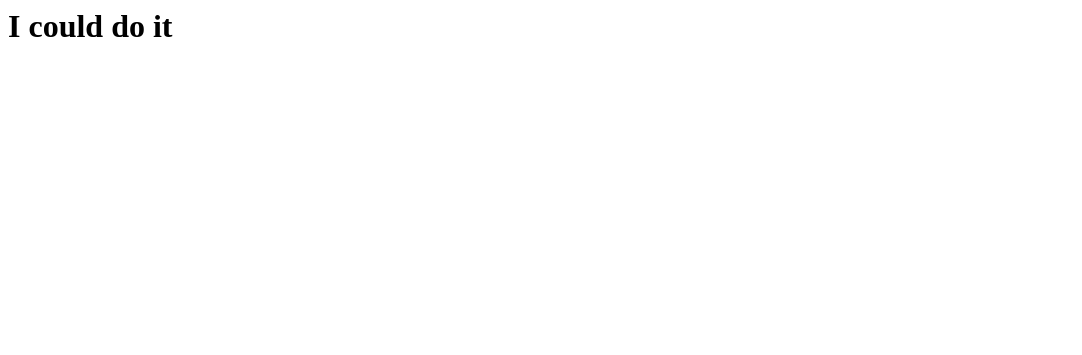
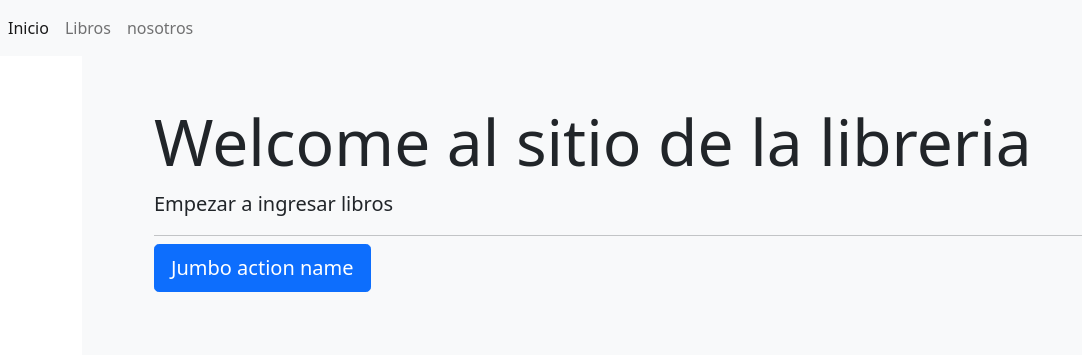
Before and after one commit to darwin-quinones/sistema, a Django app: page / in a window 1280 px wide. Shown: the top 355 px of the page, without its empty margins (0-1082 px from the left). Run offline with Django 4.2, Linux system fonts and the light colour scheme.

Commit message:
Se crea la url y la funcion de crear un libro

```diff
--- a/sistema/libreria/templates/base.html
+++ b/sistema/libreria/templates/base.html
@@ -14,9 +14,9 @@
   <body>
       <nav class="navbar navbar-expand navbar-light bg-light">
           <div class="nav navbar-nav">
-              <a class="nav-item nav-link active" href="#">Inicio <span class="visually-hidden">(current)</span></a>
-              <a class="nav-item nav-link" href="#">Libros</a>
-              <a class="nav-item nav-link" href="#">nosotros</a>
+              <a class="nav-item nav-link active" href="{% url 'inicio' %}">Inicio <span class="visually-hidden">(current)</span></a>
+              <a class="nav-item nav-link" href="{% url 'libros' %}">Libros</a>
+              <a class="nav-item nav-link" href="{% url 'nosotros' %}">nosotros</a>
           </div>
       </nav>
 
--- a/sistema/libreria/templates/libros/index.html
+++ b/sistema/libreria/templates/libros/index.html
@@ -4,7 +4,7 @@
 {% block body %}
 <div class="card">
     <div class="card-header">
-        Listar Libros
+        <a name="" id="" class="btn btn-success" href="{% url 'crear' %}" role="button">Agregar</a>
     </div>
     <div class="card-body">
         <h4 class="card-title">Libros</h4>
--- a/sistema/libreria/templates/paginas/inicio.html
+++ b/sistema/libreria/templates/paginas/inicio.html
@@ -0,0 +1,16 @@
+{% extends 'base.html' %}
+{% block title %} Inicio {% endblock %}
+
+{% block body %}
+<div class="p-5 bg-light">
+    <div class="container">
+        <h1 class="display-3">Welcome al sitio de la libreria</h1>
+        <p class="lead">Empezar a ingresar libros</p>
+        <hr class="my-2">
+
+        <p class="lead">
+            <a class="btn btn-primary btn-lg" href="Jumbo action link" role="button">Jumbo action name</a>
+        </p>
+    </div>
+</div>
+{% endblock %}
--- a/sistema/libreria/urls.py
+++ b/sistema/libreria/urls.py
@@ -4,5 +4,6 @@ from . import views
 urlpatterns = [
     path('', views.inicio, name='inicio'),
     path('nosotros', views.nosotros, name='nosotros'),
-    path('libros', views.libros, name='libros')
+    path('libros', views.libros, name='libros'),
+    path('libros/crear', views.crear, name='crear')
 ]
--- a/sistema/libreria/views.py
+++ b/sistema/libreria/views.py
@@ -3,10 +3,13 @@ from django.http import HttpResponse
 
 # Create your views here.
 def inicio(request):
-    return HttpResponse('<h1>I could do it<h1>')
+    return render(request, 'paginas/inicio.html')
 
 def nosotros(request):
     return render(request, 'paginas/nosotros.html')
 
 def libros(request):
     return render(request, 'libros/index.html')
+
+def crear(request):
+    return render(request, 'libros/crear.html')
```
